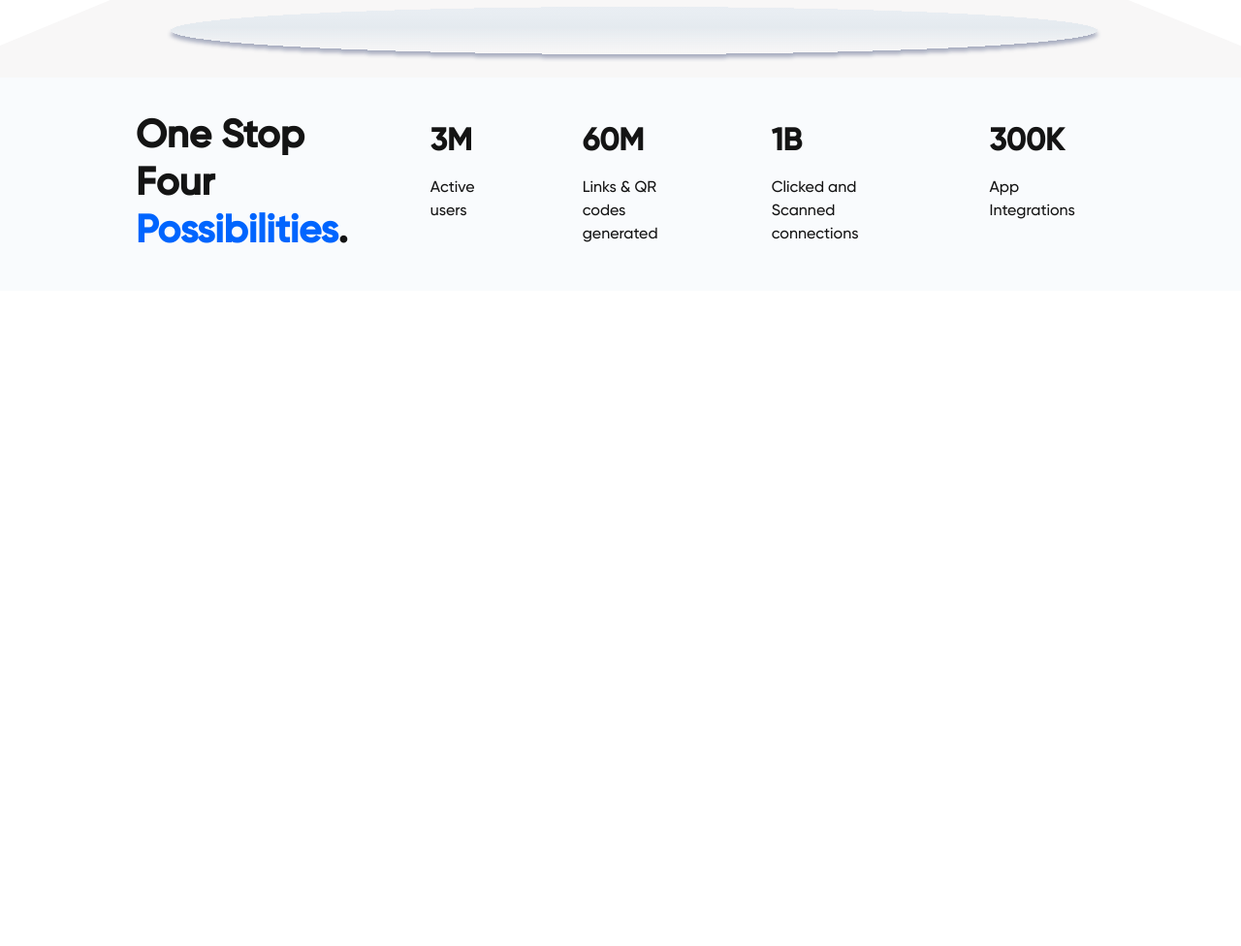
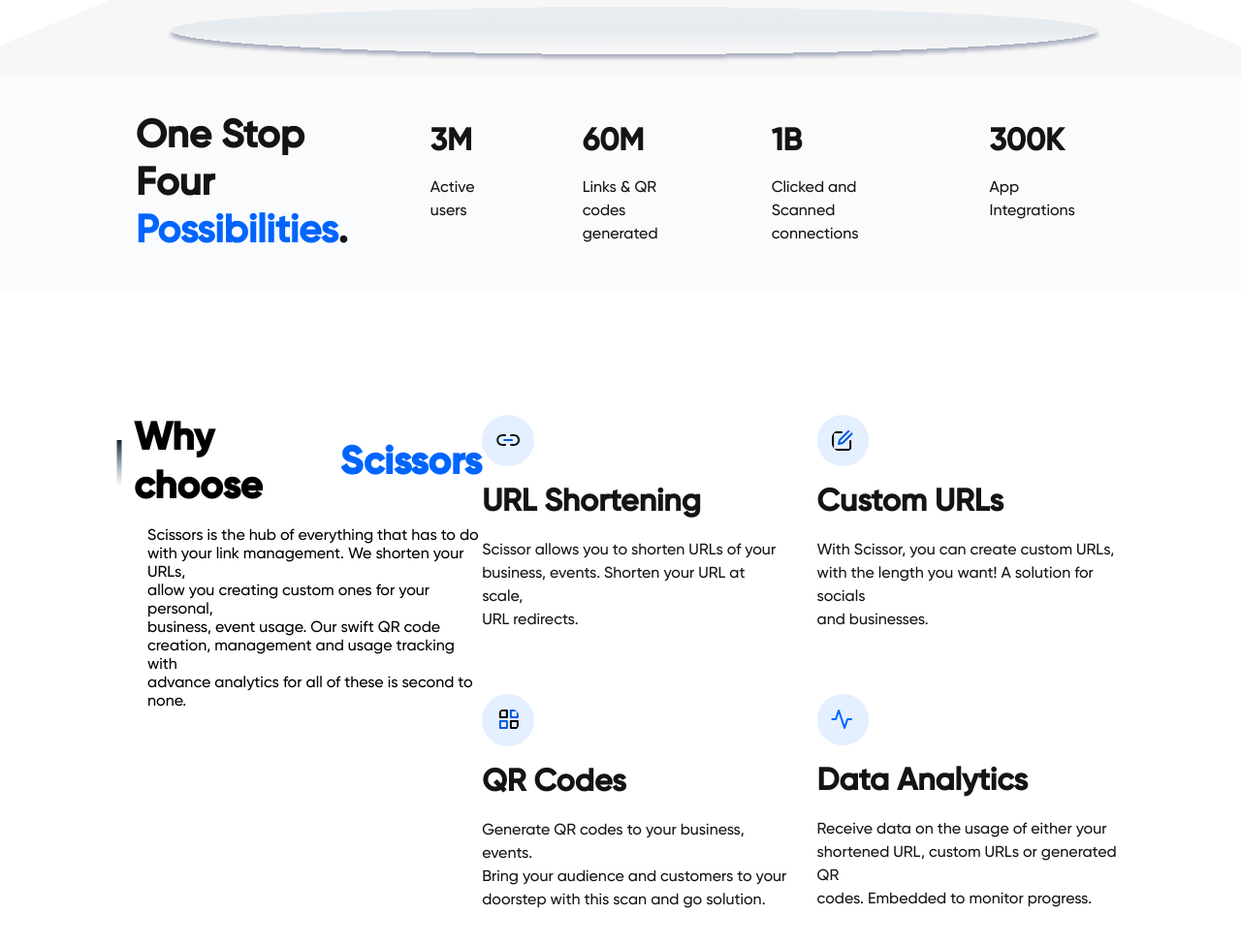
Before and after one commit to Majoralter/Altschool_first-semester-assignment, a plain HTML site: page index.html in a window 1280 px wide. Shown: the part 858-1834 px from the top of the page at 97% size. Before the commit the page ends 1158 px from the top, so only its background shows below. Drawn offline with Linux system fonts and the light colour scheme.

Commit message:
finish section

```diff
--- a/index.html
+++ b/index.html
@@ -56,6 +56,36 @@
                 <div><h3>300K</h3> <p>App Integrations</p></div>
             </div>
         </section>
+
+        <section class="main__section--two">
+            <div class="section--two--heading">
+                <h2><img src="assets/Line 70.svg" alt="line"> Why choose <span>Scissors</span></h2>
+                <p>Scissors is the hub of everything that has to do <br> with your link management. We shorten your URLs, <br> allow you creating custom ones for your personal, <br> business, event usage. Our swift QR code <br> creation, management and usage tracking with <br> advance analytics for all of these is second to <br> none. </p>
+            </div>
+
+            <div class="grid--container">
+                <div>
+                    <img src="assets/link-2.svg" alt="link icon">
+                    <h3>URL Shortening</h3>
+                    <p>Scissor allows you to shorten URLs of your <br> business, events. Shorten your URL at scale, <br> URL redirects.</p>
+                </div>
+                <div>
+                    <img src="assets/edit.svg" alt="edit icon">
+                    <h3>Custom URLs</h3>
+                    <p>With Scissor, you can create custom URLs, <br> with the length you want! A solution for socials <br> and businesses.</p>
+                </div>
+                <div>
+                    <img src="assets/grid.svg" alt="grid icon">
+                    <h3>QR Codes</h3>
+                    <p>Generate QR codes to your business, events. <br> Bring your audience and customers to your <br> doorstep with this scan and go solution.</p>
+                </div>
+                <div>
+                    <img src="assets/activity.svg" alt="activity icon">
+                    <h3>Data Analytics</h3>
+                    <p>Receive data on the usage of either your <br> shortened URL, custom URLs or generated QR <br>codes. Embedded to monitor progress.</p>
+                </div>
+            </div>
+        </section>
     </main>
 </body>
 </html>
--- a/style.css
+++ b/style.css
@@ -199,3 +199,67 @@ main{
 .main__section--one h2 > span{
     color: #0065FE;
 }
+
+.main__section--two{
+    display: flex;
+    flex-direction: row;
+    align-items: flex-start;
+    justify-content: space-between;
+    width: 100%;
+    padding: 128px 120px;
+}
+
+.section--two--heading{
+    display: inherit;
+    flex-direction: column;
+    gap: 1em;
+}
+
+.section--two--heading h2{
+    display: inherit;
+    align-items: center;
+    gap: .3em;
+    font-size: 40px;
+    font-family: Gilroy-bold;
+}
+
+.section--two--heading h2 > span{
+    color: #0065FE;
+}
+
+.section--two--heading p{
+    font-size: 16px;
+    margin-left: 2em;
+}
+
+.grid--container{
+    display: grid;
+    grid-template-columns: repeat(2,1fr);
+    row-gap: 64px;
+    column-gap: 28px;
+}
+
+.grid--container div{
+    display: flex;
+    flex-direction: column;
+    align-items: flex-start;
+    justify-content: flex-start;
+    gap: 18px;
+}
+
+.grid--container div > img{
+    padding: .9em;
+    border-radius: 50%;
+    background-color: rgba(50, 132, 255, 0.13);
+}
+
+.grid--container div > h3{
+    font-size: 32px;
+    color: #141414;
+}
+
+.grid--container div > p{
+    font-size: 16px;
+    color: #141414;
+    line-height: 24px;
+}
```
Also changed, not shown: assets/activity.svg (added), assets/edit.svg (added), assets/grid.svg (added), assets/link-2.svg (added).
